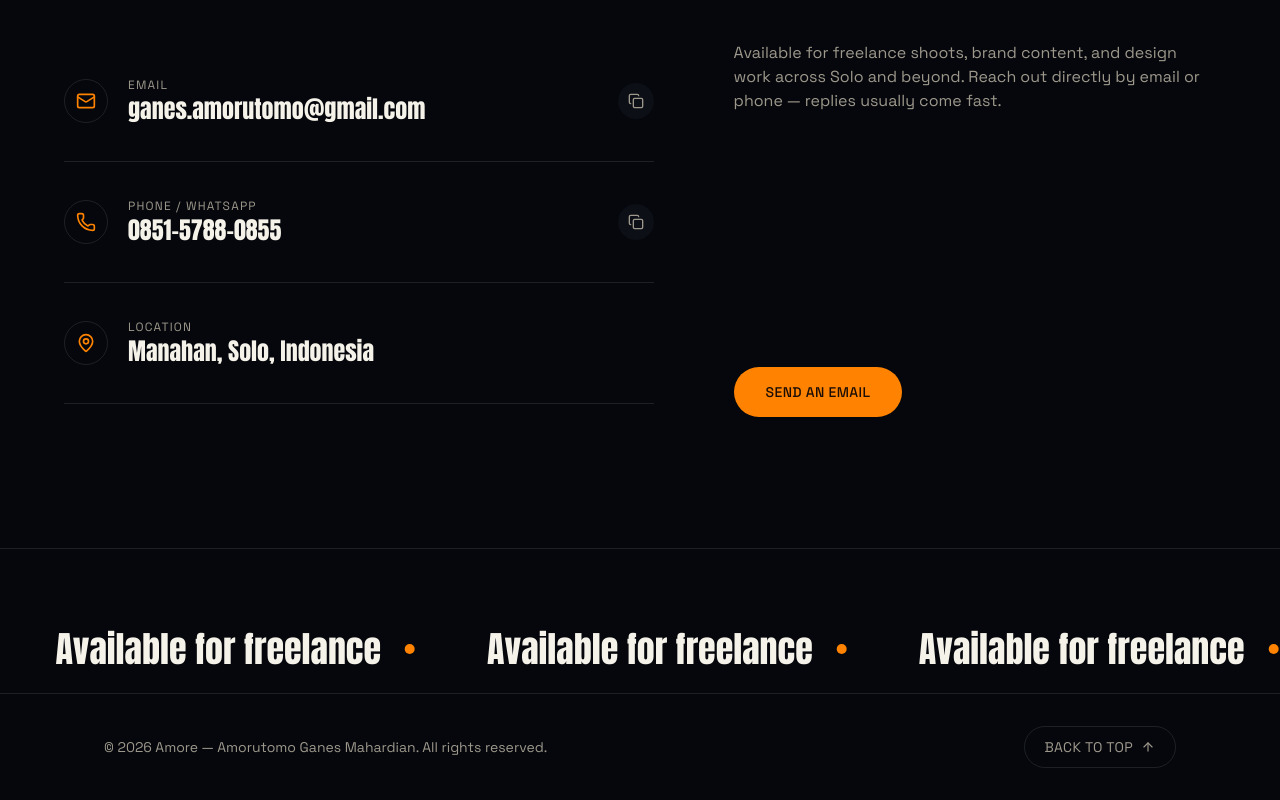
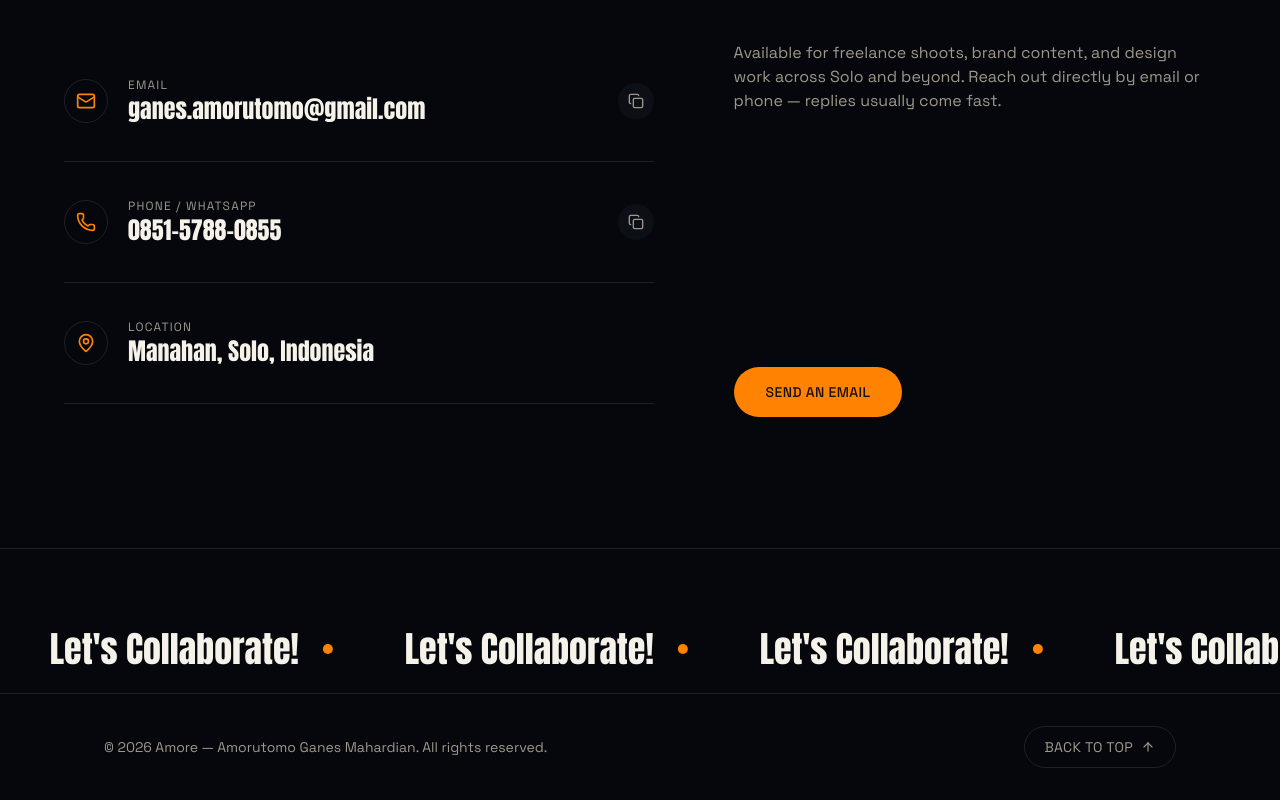
Before and after one commit to irfndaffa/amore-profile, a Next.js app: page / in a window 1280 px wide. Shown: the part 5300-6100 px from the top of the page. Built offline with nearby package versions, Linux system fonts and the light colour scheme.

Commit message:
Update footer marquee text

```diff
--- a/src/components/footer.tsx
+++ b/src/components/footer.tsx
@@ -16,7 +16,7 @@ export default function Footer() {
             key={i}
             className="font-display flex items-center px-6 text-2xl text-paper sm:text-4xl"
           >
-            Available for freelance
+            Let&apos;s Collaborate!
             <span className="mx-6 h-2.5 w-2.5 rounded-full bg-accent" />
           </span>
         ))}
```
